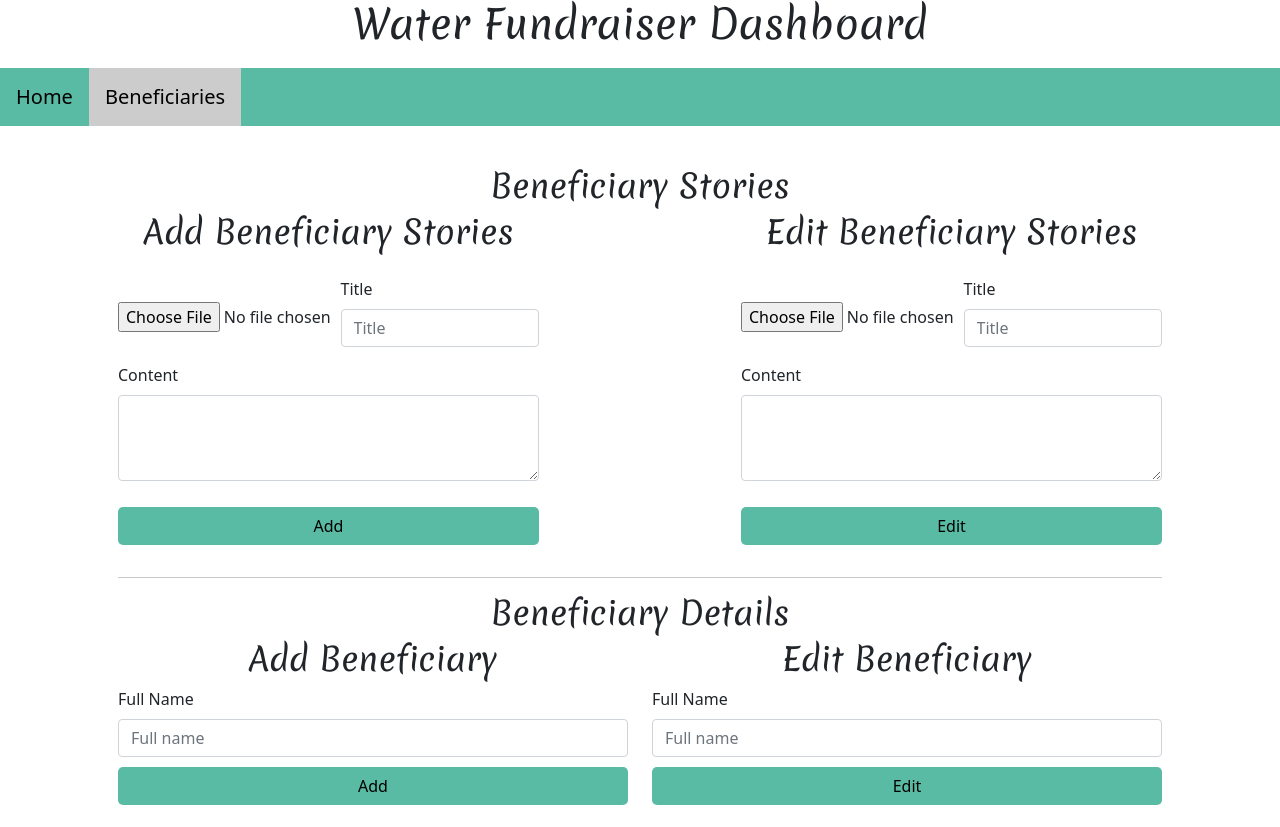
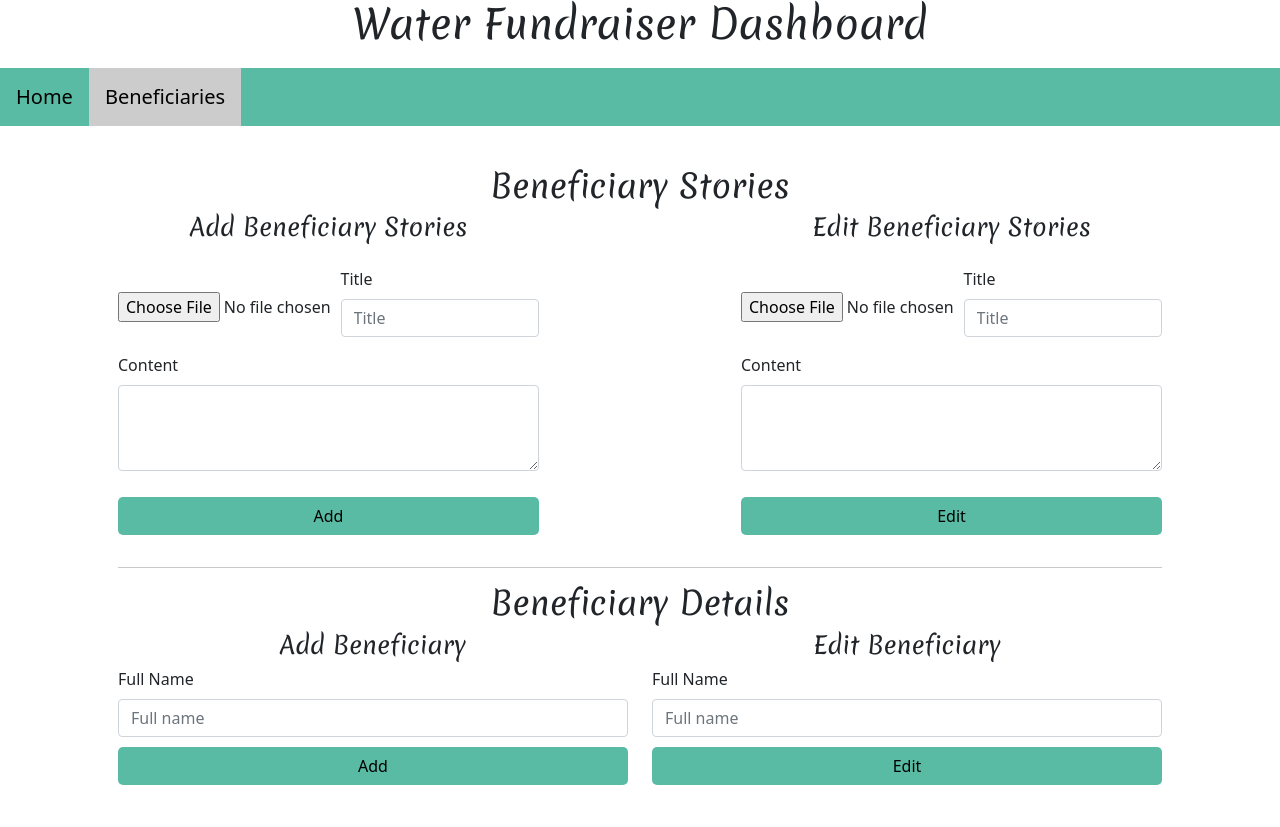
Before and after one commit to Rachelnk/Fund-Flow, an Angular app: page / in a window 1280 px wide. Both pictures are taken after a click on the button "Beneficiaries". Built offline with nearby package versions, Linux system fonts and the light colour scheme.

Commit message:
Change headings in beneficiaries tab.

```diff
--- a/src/app/beneficiary-form/beneficiary-form.component.html
+++ b/src/app/beneficiary-form/beneficiary-form.component.html
@@ -2,7 +2,7 @@
   <div class="row">
     <h2 class="text-center" style="margin-top:15px;" >Beneficiary Stories</h2>
     <div class="col-md-5">
-      <h2 class="text-center" style="margin-bottom:25px;">Add Beneficiary Stories</h2>
+      <h4 class="text-center" style="margin-bottom:25px;">Add Beneficiary Stories</h4>
 
       <div class="row">
         <div class="col-md-6" style="margin-top:25px ;">
@@ -41,7 +41,7 @@
     <!-- Edit form -->
     <!-- <div class="row"> -->
     <div class="col-md-5">
-      <h2 class="text-center" style="margin-bottom:25px;">Edit Beneficiary Stories</h2>
+      <h4 class="text-center" style="margin-bottom:25px;">Edit Beneficiary Stories</h4>
 
       <div class="row">
         <div class="col-md-6" style="margin-top:25px ;">
@@ -86,7 +86,7 @@
   <div class="row">
     <h2 class="text-center">Beneficiary Details</h2>
     <div class="col-md-6">
-      <h2 class="text-center">Add Beneficiary</h2>
+      <h4 class="text-center">Add Beneficiary</h4>
       <div class="form-group">
         <label for="full-name">Full Name</label>
         <input type="text" placeholder="Full name" required class="form-control">
@@ -95,7 +95,7 @@
     </div>
 
     <div class="col-md-6">
-      <h2 class="text-center">Edit Beneficiary</h2>
+      <h4 class="text-center">Edit Beneficiary</h4>
       <div class="form-group">
         <label for="full-name">Full Name</label>
         <input type="text" placeholder="Full name" required class="form-control">
--- a/src/app/charity-dashboard/charity-dashboard.component.html
+++ b/src/app/charity-dashboard/charity-dashboard.component.html
@@ -68,28 +68,3 @@
     </div>
 
 </div>
-
-<script>
-  function openSection(evt, cityName) {
-    // Declare all variables
-    var i, tabcontent, tablinks;
-
-    // Get all elements with class="tabcontent" and hide them
-    tabcontent = document.getElementsByClassName("tabcontent");
-    for (i = 0; i < tabcontent.length; i++) {
-      tabcontent[i].style.display = "none";
-    }
-
-    // Get all elements with class="tablinks" and remove the class "active"
-    tablinks = document.getElementsByClassName("tablinks");
-    for (i = 0; i < tablinks.length; i++) {
-      tablinks[i].className = tablinks[i].className.replace(" active", "");
-    }
-
-    // Show the current tab, and add an "active" class to the link that opened the tab
-    document.getElementById(cityName).style.display = "block";
-    evt.currentTarget.className += " active";
-  }
-  // Get the element with id="defaultOpen" and click on it
-  document.getElementById("defaultOpen").click();
-</script>
```
